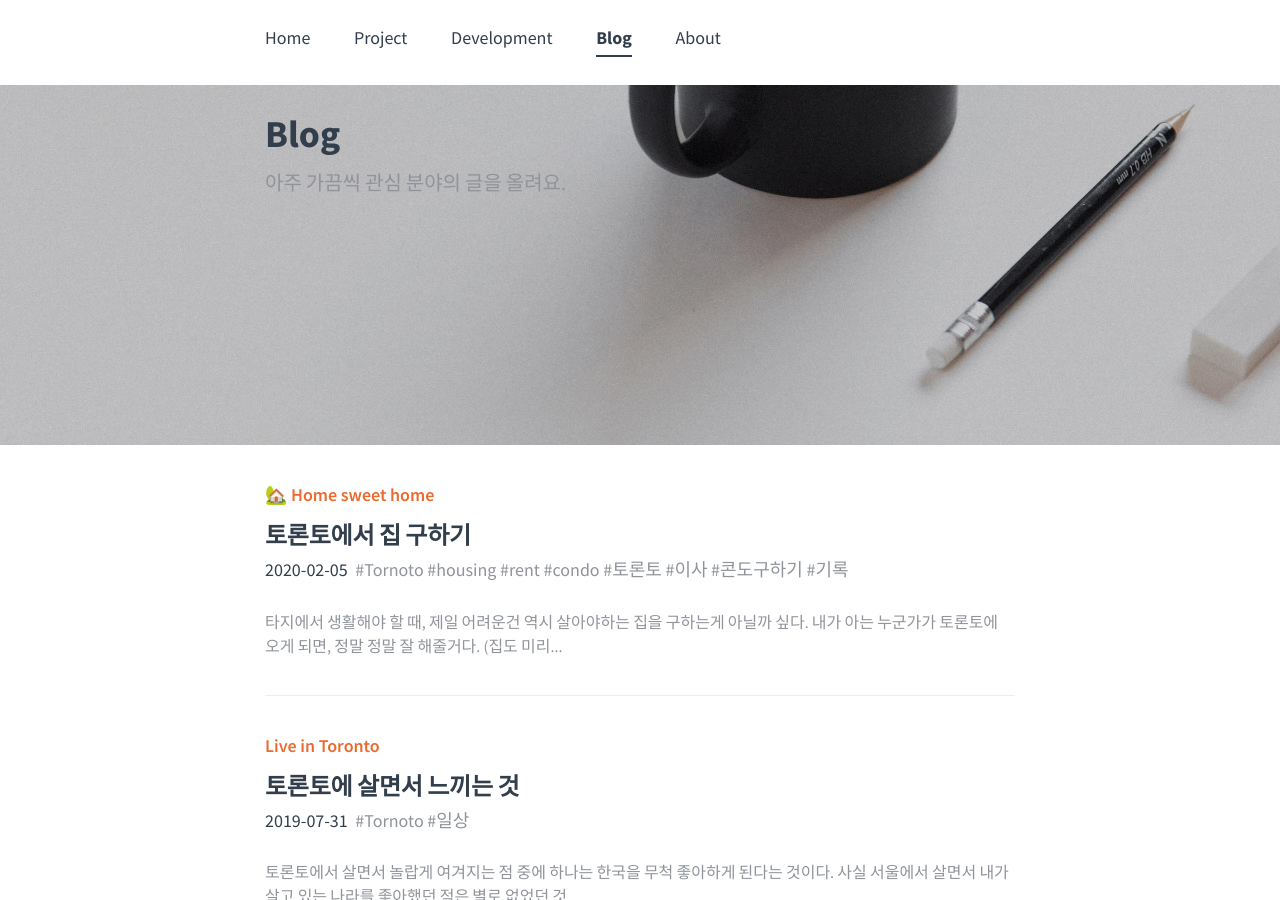
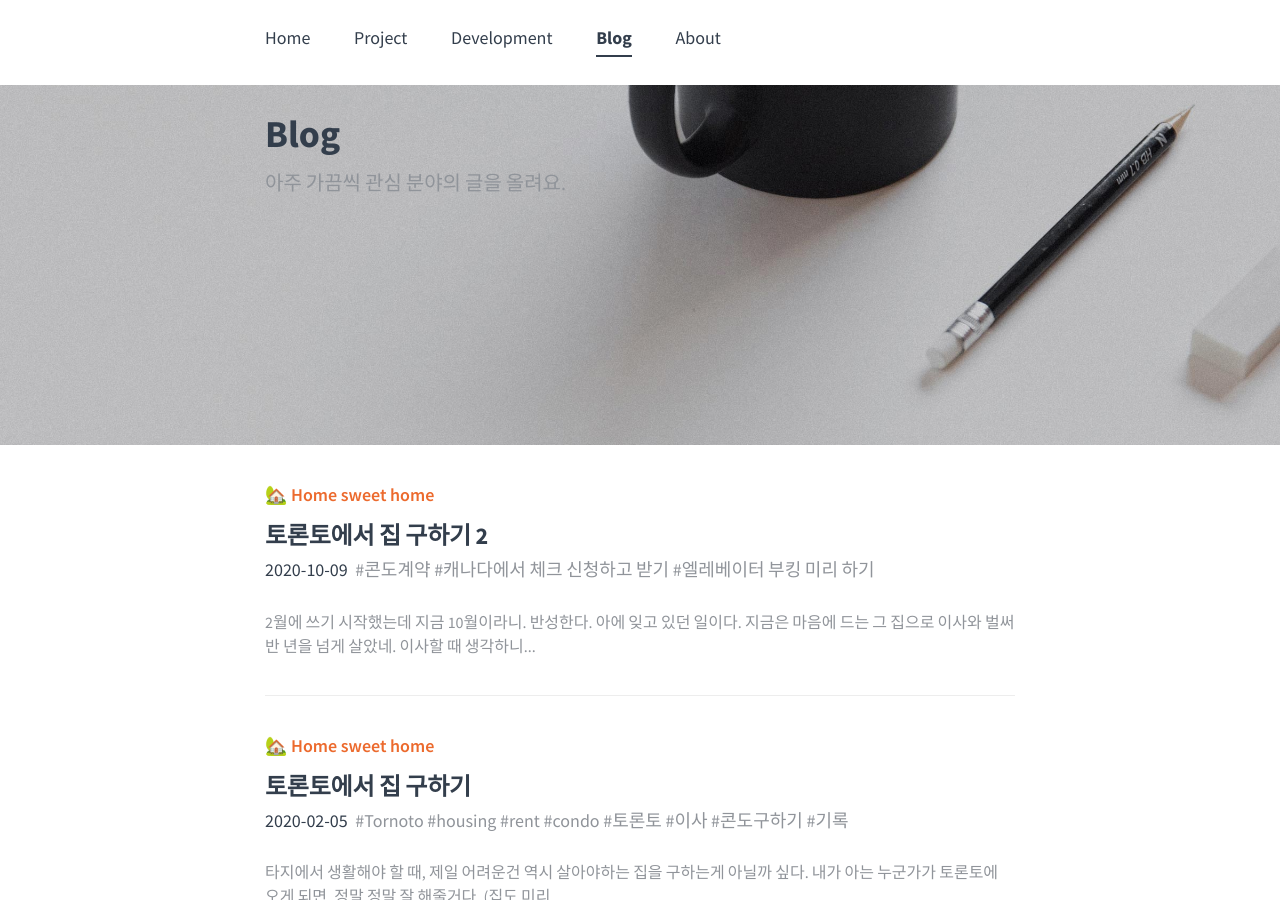
Before and after one commit to newyumi/newyumi.github.io, a Jekyll site: the page built from blog/index.md, in a window 1280 px wide and 900 px high. Built offline with Jekyll 4.4.1, drawn with Linux system fonts in a browser that asks for light colours; comment, search, counter and statistics services are not loaded.

Commit message:
FINISHED post of housing

```diff
--- a/blog/04_housing/index.md
+++ b/blog/04_housing/index.md
@@ -16,12 +16,23 @@ comments: true
 
 타지에서 생활해야 할 때, 제일 어려운건 역시 살아야하는 집을 구하는게 아닐까 싶다. 내가 아는 누군가가 토론토에 오게 되면, 정말 정말 잘 해줄거다. (집도 미리 알아봐주고 한국에 있을 동안 구하지 못하면, 정착할 동안 우리집에서 지내세요. 밥도 해줄거에요.) 집을 구하고 정착하려고 했던 당시에는 진행의 연속이라 고생이라고 잘 느끼지 못했는데, 지나고 보면 어떻게 보냈나 싶을 정도로 고생스러웠던 기억이다. 어쩔 수 없지 하기는 했지만, 다시는 경험하고 싶지 않은 시간이랄까.
 
+<br/>
+
 처음 와서 살게 된 집의 계약 기간이 끝나서 이사를 가야했다. 다행스럽게도 이제 워킹비자도 받고 캐나다 드라이브 라이센스도 발급받아서 신분 증명이 쉬운 상태라 집 구하기가 한결 편할 줄 알았다. 처음 집 구할 때는 에어비앤비에서 꾸역꾸역 ~~꾸역꾸역이 맞다~~ 생활 하면서 캐스모라는 유명한 다음 카페가 있는데, 여기서 집을 구한다는 글을 올리고 조건에 맞는 집을 만나서 들어가게 되었다. 지금도 그 집에서 글을 쓰는중. 잠깐 그 때 이야기를 해보자면, 토론토에 왔던 첫 해는 겨울이 어찌나 춥고 눈이 많이 오던지 진짜 겨울이란걸 경험해봤다. 날은 춥고 교통비는 비싸서 (지하철, 버스 편도로 3불) 어지간한 거리는 걸어다녔다. 지금은 익숙해져서 프레스토라는 버스카드에 자동 충전해두고 한국에서처럼 대중교통을 이용하지만 그때는 되게 비싸게 느껴졌었다. 에어비앤비를 벗어나서 집으로 이사가던 날 신혼집에 들어갈 때 같은 신나는 기분으로 이사를 했던 기억이 난다. 지금 집은 Dupont&Lansdowne 지역으로 토론토 다운타운을 기준으로 서쪽이고 Portuguese 동네다. 처음 왔을 때 한국인은 집주인 언니만 있다고 느꼈었다. 지금은 한, 두 커플이 어쩌다 한번씩 보이는 정도. 처음엔 이곳이라면 영어가 빨리 늘 수 있을거라는 생각도 했었으나 (웃음) 여기는 지어진지는 3,4년 된 것 같고, 2Beds&2Baths에 1800cad로 아주 좋은 가격으로 살았다. 그 때는 1800불도 엄청난 월세라고 생각했지만, 이 가격은 너무 괜찮았다는걸 이제야 알았다. 이 집은 서향이고 근처에 높은 건물이 없어서 석양이 예술이다. 집에서 찍은 하늘과 노을 사진이 얼마나 많던지 종종 꺼내보고 있다. 일 년동안 뷰맛집에서 잘 살았다.
 
+<br/>
+
 계속 쓸 예정
+지금은 3월 14일이다. 화이트데이네. ㅎㅎㅎㅎ
 
-지금은 3월 14일이다. 화이트데이네. ㅎㅎㅎㅎ
+<br/>
 
 두 번째 집을 구할 땐, 시간적으로 여유가 있어서 캐스모라는 카페에서 리얼터들이 올려주는 리스트들을 보기도 하고, 키지지라는 사이트도 계속 보고 연락도 해보고 했었다. 결론적으로는 둘 다 실패하고, 리얼터라는 사이트에서 집을 찾고 리얼터님의 도움을 받아 현재의 집에 이르게 되었다. 처음에 캐스모에서 호기롭게 글을 올렸더니 리얼터님들이 댓글을 엄청 달았었다. 그 중에 마음 가는 분 세분에게 연락을 했었는데, A, B, C라고 칭해보겠다. A님은 통화하는대도 마음이 불편해서 B님과 연결이 되어 바로 다음날 두 개의 집을 보게 되었다. B님이 어떤 분과 같이 왔었는데, 나중에 알고 보니 같이 오신 분이 A님이셨다. 그 때 봤던 집들이 마냥 마음에 들지는 않아서 다른데를 기다리고 있었는데, 시간이 좀 지나고 A님에게 다른 번호로 전화가 와서는 집 알아보시는거 같은데, 급하게 찾아야 된다고 마음을 엄청 조급하게 하시더니, 이 곳 저 곳 찔러보면 안된다고까지 말하셔서 기분이 엄청 상했었다. 여기서는 리얼터에게 나의 비자와 여권 정보, 임금과 나의 매니저, 회사 연락처 등등 개인정보를 다 알게 된다. 그래서인지 리얼터가 절대로 고객의 정보를 유출하면 안된다고 들었다. B님에게 확인도 했었고. 그런데 A님의 저 말은 B님이 나의 정보를 전부 공유했다는 것이겠지. 내가 연락한 사람이 몇 명 되지도 않는데, 저런식으로 어리석게 영업을 하다니 정말 기분이 나쁘면서도 안타깝다고 생각했다.
 
-그리고 이후에, 키지지 사이트에서 너무나 마음에 드는 집을 발견했다. 그 당시 1월이었는데, 나는 3월부터 이사할 집을 찾고 있었다. 현재 살고 있는 집의 계약기간이 2월까지였기 때문에, 그 이전에 이사하면 손해가 적지 않았다. 여기 월세는 엄청 비싸니까. 연락이 되서 바로 다음날 쇼잉을 할 수 있었는데, 만났던 남자분이 너무 유쾌하고
+<br/>
+
+그리고 이후에, 키지지 사이트에서 너무나 마음에 드는 집을 발견했다. 그 당시 1월이었는데, 나는 3월부터 이사할 집을 찾고 있었다. 현재 살고 있는 집의 계약기간이 2월까지였기 때문에, 그 이전에 이사하면 손해가 적지 않았다. 여기 월세는 엄청 비싸니까. 연락이 되서 바로 다음날 쇼잉을 할 수 있었는데, 집주인 남자분이 너무 유쾌하고 1bed 1den 이었는데 다른집에 비해 우선 넓었고, 뷰도 탁 트여 있어서 너무 좋았고 완전 새 콘도라 마음이 완전 하트 뿅뿅. 그러나 결론적으로 우리는 3월부터 살고 싶은데, 2월부터 살겠다는 사람 (2/1일이 일주일도 안남은 시점이었는데)이 있어서 우리는 거절 당했다.
+
+<br/>
+
+To be continued....
--- /dev/null
+++ b/blog/05_housing2/index.md
@@ -0,0 +1,42 @@
+---
+layout: post
+title:  "토론토에서 집 구하기 2"
+subtitle: "#콘도계약 #캐나다에서 체크 신청하고 받기 #엘레베이터 부킹 미리 하기"
+type: "🏡 Home sweet home"
+blog: true
+text: true
+author: "Yumi Yang"
+post-header: false
+order: 4
+date: 2020-10-09
+comments: true
+---
+
+
+2월에 쓰기 시작했는데 지금 10월이라니. 반성한다. 아에 잊고 있던 일이다. 지금은 마음에 드는 그 집으로 이사와 벌써 반 년을 넘게 살았네. 이사할 때 생각하니 또 아주 우여곡절이 많았지만 기억나는대로 다시 써본다.
+
+<br/>
+
+그 때 마음에 들었던 집을 거절 당하고, 처음부터 다시 시작하는 마음으로 (아 월세 구하는 것도 이렇게 빡쎘는데 나중에 집은 어떻게 사. 한국이 편하다. 아주 여러모로.) 캐스모에서 댓글 달아주셨던 다른 리얼터 분께 연락을 드렸다. 바로 통화하면서 사정 설명했고 같이 찾아보자고 하셨다. 통화로는 넘나 마음이 열리는 분이라 모든 설명 전화로 바로 다 오픈함. 그리고 두 군데 정도 쇼잉을 하러 갔다. 한 곳은 Parliament 라인의 완전 다운타운인 곳인데, 그 곳 역시 새 집이고 위치가 좋았는데 좀 좁은 감이 있었다. 오히려 덴이 좀 커서 덴을 침실로 쓰고 큰 방을 주로 생활하는 공간으로 쓸까 생각했는데 부엌이 너무 좁았다. 그래도 나는 채광이 좋고 새 집이라 이 집이 마음에 들었음. 그리고 다른 곳도 역시 다운타운이고 로저스 센터 근처 였는데, 몇 년 된 곳이고 무엇보다 내부가 엄청 넓고 10명은 앉아도 될만큼 큰 아일랜드 식탁이 있었다. 남편이는 여기가 마음이 쏙 든다 했다. 그러나 결국 내 마음대로 고고. 팔리아먼트에 지원서 넣어달라했고 리얼터님이 넣어주심. 다음날 그럼에도 또 리얼터 사이트 기웃기웃. 그러다가 저번에 완전 마음에 들었으나 거절당한 콘도의 25층 집이 나온것. 게다가 외국인도 환영이라해서 리얼터님한테 바로 연락해서 바꿀수 있냐 했지만, 오퍼 넣고 24시간 동안 기다리는게 좋다고 하셨다. 그쪽에서 그리고 오케이 하면 그집으로 가야한다고 하셨고.. 마음이 완전 쿵쾅쿵쾅. 근데 그 쪽에서 내가 다니는 회사 정보를 더 요구했다 한다. 근데 내가 다른집이 마음에 든다 하니 리얼터님이 줄 정보 없다고 해주시겠다 하면 아마 거절할거라고 하지만 혹시 모르니 기다려보자고 하셨고, 하루를 열심히 대기탔다. 결국 거절당했고 (거절 당하고 기쁜건 난생 처음) 마음에 들었던 콘도 바로 쇼잉하고 지원했다.
+
+
+<br/>
+
+
+현재 집 위치는 Cabbage town 근처인데 아슬아슬하게 다운타운에 걸치는 영역인듯하다. 걸어서 20분 거리에 이튼센터 있고, 다른쪽 20분 거리에 디스트릭스 있다. 아쉬운 점은 그 때 봤던 집이랑 크기 구조는 똑같은데 뷰가 반대쪽이라 건너편 콘도가 뷰를 막는다는 것. 그래도 집이 너무 마음에 들어 계약했지 뭐야. 깨끗하고 1+1인데 다른집에 비해 넓고, 히팅+에어컨 포함, 글고 발코니가 짱 넓다. 여기에 고기 구워먹는 그릴이랑 테이블 의자 세트 구비해놔서 여름에 커피도 마시고 고기두 구워먹고 아주 알차게 사용했다.
+
+<br/>
+
+다행스럽게도 집주인 분이 너무 좋으셨고 지금까지도 관계가 너무 좋다. 캐나다에서 나는 진짜 친절한 사람 많이 만남. 캐나다 사람 최고 친절함. 아 집주인 만날 때 계약하면서 1년치 체크를 전달해줘야해서 은행가서 체크를 신청했다. 얼만지 기억 안나는데 체크를 신청하면 30장인가 묶음을 주는데 이것도 30불인가 50불인가 돈 내고 받을 수 있다. 걸리는 시간도 일주일. 캐나다는 아직도 아날로그 적인게 아주 많은데 나는 왜 계좌이체를 안쓰고 체크를 쓰나 이해가 안되는 점이지만 이게 안전하다고 생각한다나.
+
+<br/>
+
+그리고 3월보다 15일 일찍 2/15일에 이 집으로 이사왔다. 이사도 난리도 아니었는데, 미리 엘레베이터 부킹을 하지 않음 점이 아주 모든 원흉의 근원이었지. 꼭 이사가기전에 1,2주 전에 미리미리 하시길. 그 이후로는 이케아 3,4번 가서 물건 사고 배송하고. 집에 이미 큰 물건들 냉장고랑 아일랜드 식탁, 하이라이터, 전자레인지, 세탁기 건조기, 옷장은 기본으로 있어서 신혼 살림 살 때처럼 가전에 돈 쓸 일이 없어서 다행이었다. 크게 크게 침대 매트리스, 소파, 책상 정도 + 그 외 정도라서 3000불 정도 안에 해결 했던 것 같다. 이번엔 새롭게 다 준비한거라 재밌었다. 신혼집 들어갈 때 샀던 예쁜 쓰레기들을 사지 않을 수 있었다.
+
+<br/>
+
+![ponce](img/1.jpeg)
+
+<br/>
+
+이사할 때쯤에도 코로나 소식이 있었지만, 이런 사태가 될 줄은 몰랐지. 안 그래도 재택근무이긴 했지만, 더 나갈 일이 적어졌다. 그래서 마음에 드는 집으로 와서 너무 다행이라고 생각했던 시간들이 오래 이어졌다. 집의 소중함이란. 아무튼 타지에서 사는것이 참 쉽지가 않은데, 주절 주절 쓴 글이지만 누군가 참고해주면 좋을 듯 하다. 질문도 언제든지 메일로 보내주세요.
```
Also changed, not shown: blog/05_housing2/img/1.jpeg (added).
